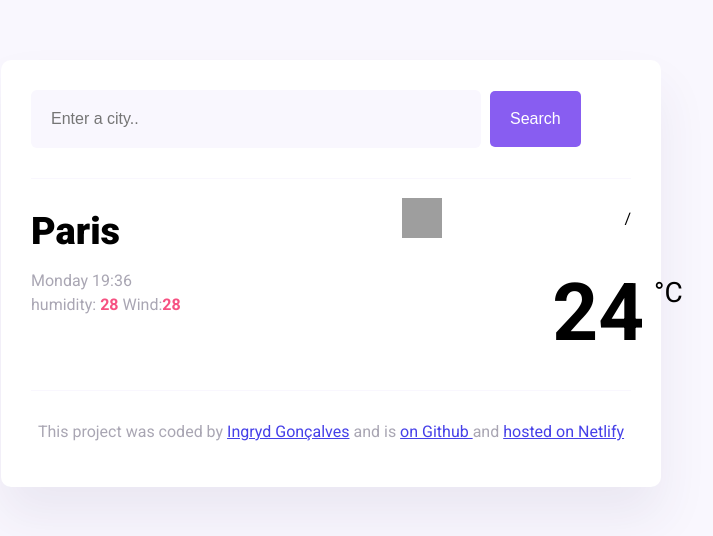
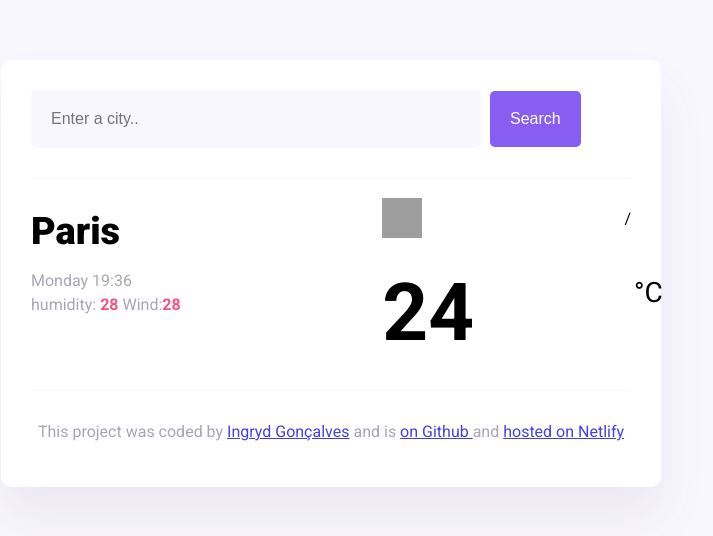
Before and after one commit to Ingrydgoncalves/weather, a website built with Parcel: page index.html in a window 1280 px wide. Shown: the whole page, without its empty margins (309-1022 px from the left). Built offline with nearby package versions, Linux system fonts and the light colour scheme; grey boxes are pictures that could not be loaded.

Commit message:
css position

```diff
--- a/src/styles.css
+++ b/src/styles.css
@@ -49,7 +49,7 @@ main {
 .current-temperature {
   font-size: 48px;
   position: relative;
-  left:60px;
+  left: 40px;
 }
 
 .current-weather {
@@ -85,7 +85,7 @@ main {
   font-size: 80px;
   font-weight: bold;
   position: relative;
-  left: 150px;
+  left: 40 px;
 
 }
 
```
